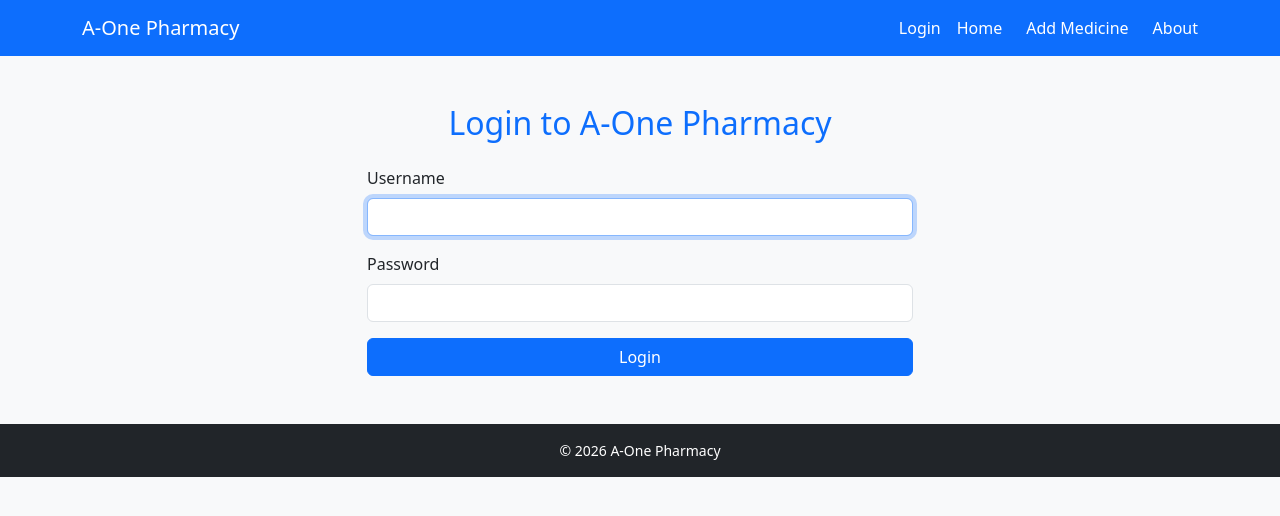
After one commit to Rupak-karki/django-practise, a Django app: page /login/ in a window 1280 px wide. The commit adds this page. Shown: the top 516 px of the page. Run offline with Django 5.2, Linux system fonts and the light colour scheme.

Commit message:
login page ceated and add medicine requires login

```diff
--- a/pharmacy/settings.py
+++ b/pharmacy/settings.py
@@ -123,3 +123,7 @@ STATICFILES_DIRS = [BASE_DIR / 'static']
 # https://docs.djangoproject.com/en/5.2/ref/settings/#default-auto-field
 
 DEFAULT_AUTO_FIELD = 'django.db.models.BigAutoField'
+
+LOGIN_URL = '/login/'
+LOGIN_REDIRECT_URL = '/'
+LOGOUT_REDIRECT_URL = '/'
--- a/pharmacy/urls.py
+++ b/pharmacy/urls.py
@@ -16,33 +16,15 @@ Including another URLconf
 """
 from django.contrib import admin
 from django.urls import path, include
-# from . import views
+from django.contrib.auth import views as auth_views
+
+from django.contrib.auth.views import LogoutView
 
 
-# from django.http import HttpResponse
-
-# from django.shortcuts import render
-
-#temporary view
-
-# def home (request):
-#     return HttpResponse("Welcome to pharmacy.")
-
-# from django.http import HttpResponse
-
-# def home(request):
-#     html = """
-#     <h1>Welcome to A-One Pharmacy</h1>
-#     <p>Your health, our priority</p>
-#     """
-#     return HttpResponse(html)
-
-
-
-
-#     return render(request, 'home.html')
 
 urlpatterns = [
     path('admin/', admin.site.urls),
     path('', include('core.urls')),
+    path('login/', auth_views.LoginView.as_view(template_name='login.html')),
+    path('logout/', LogoutView.as_view(next_page='/'), name='logout'),
 ]
--- a/templates/base.html
+++ b/templates/base.html
@@ -14,12 +14,35 @@
 <body>
     <!-- HEADER -->
     <nav class="navbar navbar-dark bg-primary">
-    <div class="container">
-     <a class="navbar-brand" href="#">A-One Pharmacy</a>
+     <div class="container">
+      <a class="navbar-brand" href="#">A-One Pharmacy</a>
        <div class="navbar-nav d-flex flex-row">
 
+         {% comment %} <a class="nav-link text-white me-4" href="/login/" >Login</a> {% endcomment %}
+
+        {% if user.is_authenticated %}
+
+             <form method="post" action="{% url 'logout' %}">
+                   {% csrf_token %}
+                  <button type="submit" class="nav-link text-white me-3" >Logout</button>
+             </form>
+
+          {% else %}
+             <a href="/login/" class="nav-link text-white me-3">Login</a>
+        {% endif %}
+
+         {% comment %} <a class="nav-link text-white me-4" href="/logout/" >Logout</a> {% endcomment %}
+
          <a class="nav-link text-white me-4" href="/">Home</a>
+
+
           <a class="nav-link text-white me-4" href="/add/">Add Medicine</a>
+
+         {% comment %} {% if user.is_authenticated %}
+         <a class="nav-link text-white me-4" href="/add/">Add Medicine</a>
+          {% endif %} {% endcomment %}
+
+
          <a class="nav-link text-white" href="/about/">About</a>
          </div>
      </div>
--- /dev/null
+++ b/templates/login.html
@@ -0,0 +1,22 @@
+{% extends "base.html" %}
+
+{% block content %}
+
+<div class="row justify-content-center">
+    <div class="col-md-6">
+        <h2 class="text-center mb-4">Login to A-One Pharmacy</h2>
+        <form method="post">
+            {% csrf_token %}
+            <div class="mb-3">
+                <label for="id_username" class="form-label">Username</label>
+                <input type="text" name="username" autofocus required id="id_username" class="form-control">
+            </div>
+            <div class="mb-3">
+                <label for="id_password" class="form-label">Password</label>
+                <input type="password" name="password" required id="id_password" class="form-control">
+            </div>
+            <button type="submit" class="btn btn-primary w-100">Login</button>
+        </form>
+    </div>
+</div>
+{% endblock %}
```
Also changed, not shown: core/views.py (+6 -6 lines), db.sqlite3.
